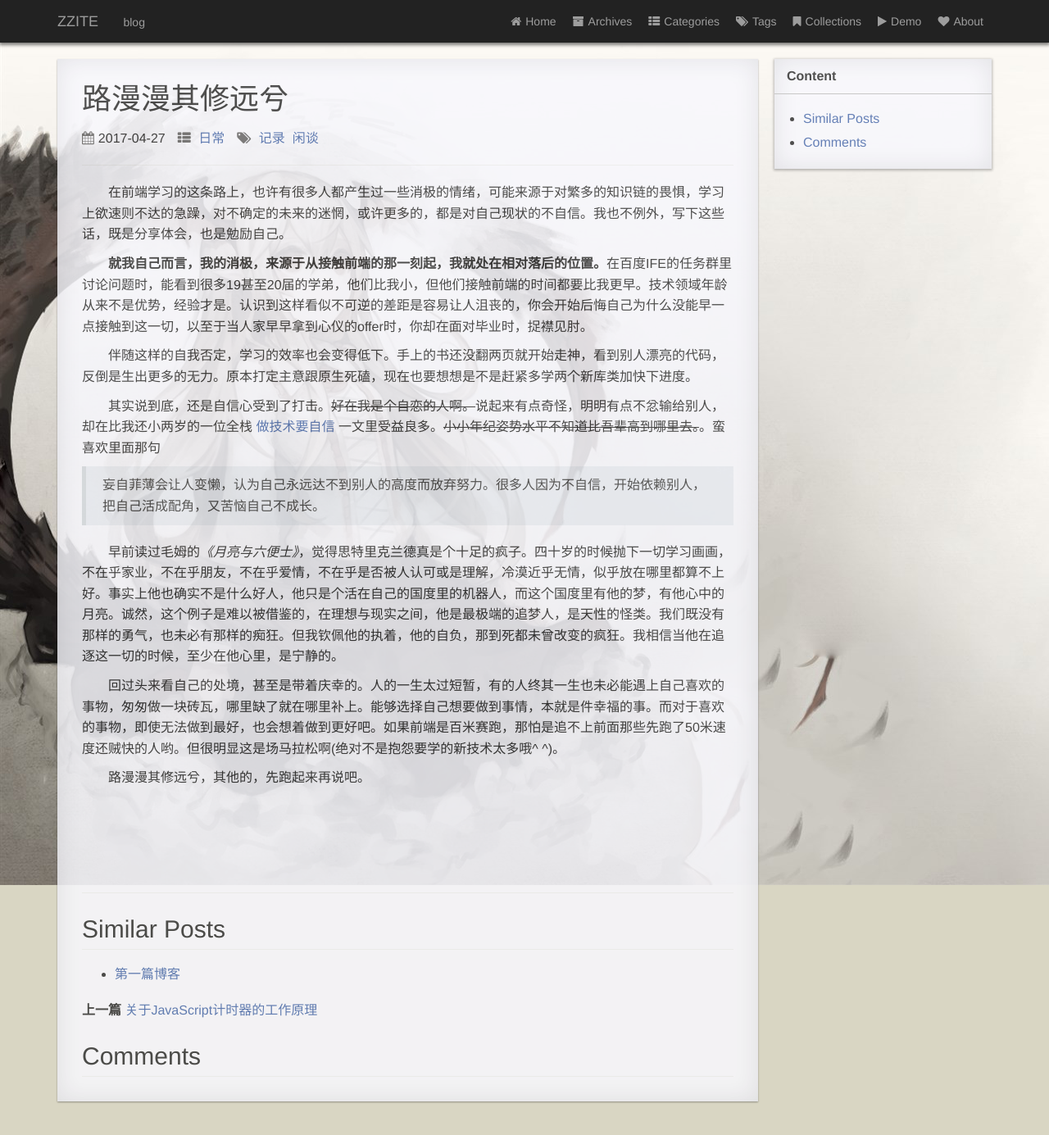
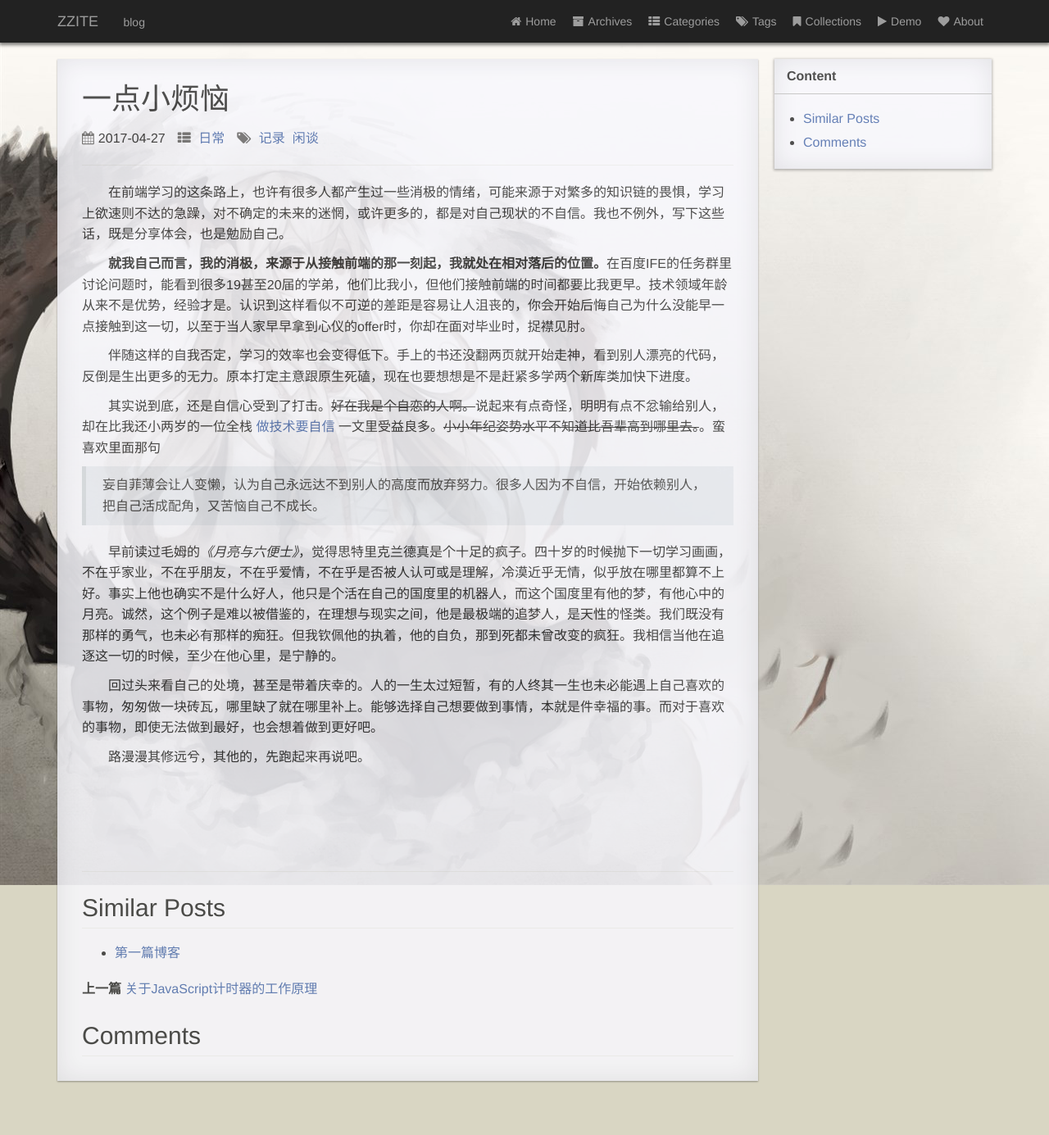
Before and after one commit to ZZITE/ZZITE.github.io, a Jekyll site: the page built from _posts/2017-04-27-a-longway-togo.md, in a window 1280 px wide and 1400 px high. Shown: the top 1385 px of the window at 82% size. Built offline with Jekyll 4.4.1, drawn with Linux system fonts in a browser that asks for light colours; comment, search, counter and statistics services are not loaded; a style sheet for code colours, icons or effects is not loaded.

Commit message:
change ico

```diff
--- a/_posts/2017-04-27-a-longway-togo.md
+++ b/_posts/2017-04-27-a-longway-togo.md
@@ -1,6 +1,6 @@
 ---
 layout: post
-title:  "路漫漫其修远兮"
+title:  "一点小烦恼"
 date:   2017-04-27 14:30:00
 categories: 日常
 tags: 记录 闲谈
@@ -26,7 +26,7 @@ tags: 记录 闲谈
 
 　　早前读过毛姆的*《月亮与六便士》*，觉得思特里克兰德真是个十足的疯子。四十岁的时候抛下一切学习画画，不在乎家业，不在乎朋友，不在乎爱情，不在乎是否被人认可或是理解，冷漠近乎无情，似乎放在哪里都算不上好。事实上他也确实不是什么好人，他只是个活在自己的国度里的机器人，而这个国度里有他的梦，有他心中的月亮。诚然，这个例子是难以被借鉴的，在理想与现实之间，他是最极端的追梦人，是天性的怪类。我们既没有那样的勇气，也未必有那样的痴狂。但我钦佩他的执着，他的自负，那到死都未曾改变的疯狂。我相信当他在追逐这一切的时候，至少在他心里，是宁静的。
 
-　　回过头来看自己的处境，甚至是带着庆幸的。人的一生太过短暂，有的人终其一生也未必能遇上自己喜欢的事物，匆匆做一块砖瓦，哪里缺了就在哪里补上。能够选择自己想要做到事情，本就是件幸福的事。而对于喜欢的事物，即使无法做到最好，也会想着做到更好吧。如果前端是百米赛跑，那怕是追不上前面那些先跑了50米速度还贼快的人哟。但很明显这是场马拉松啊(绝对不是抱怨要学的新技术太多哦^ ^)。
+　　回过头来看自己的处境，甚至是带着庆幸的。人的一生太过短暂，有的人终其一生也未必能遇上自己喜欢的事物，匆匆做一块砖瓦，哪里缺了就在哪里补上。能够选择自己想要做到事情，本就是件幸福的事。而对于喜欢的事物，即使无法做到最好，也会想着做到更好吧。
 
 　　路漫漫其修远兮，其他的，先跑起来再说吧。
 
```
Also changed, not shown: favicon.ico.
